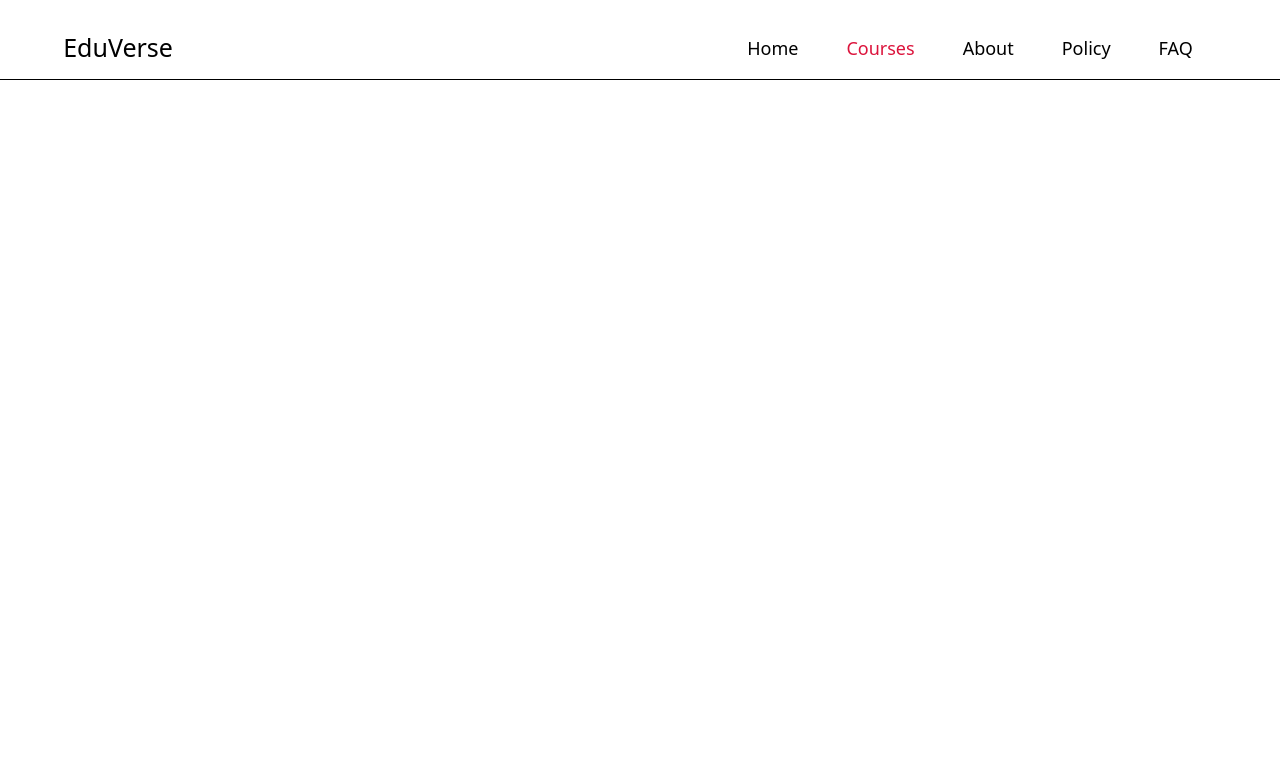
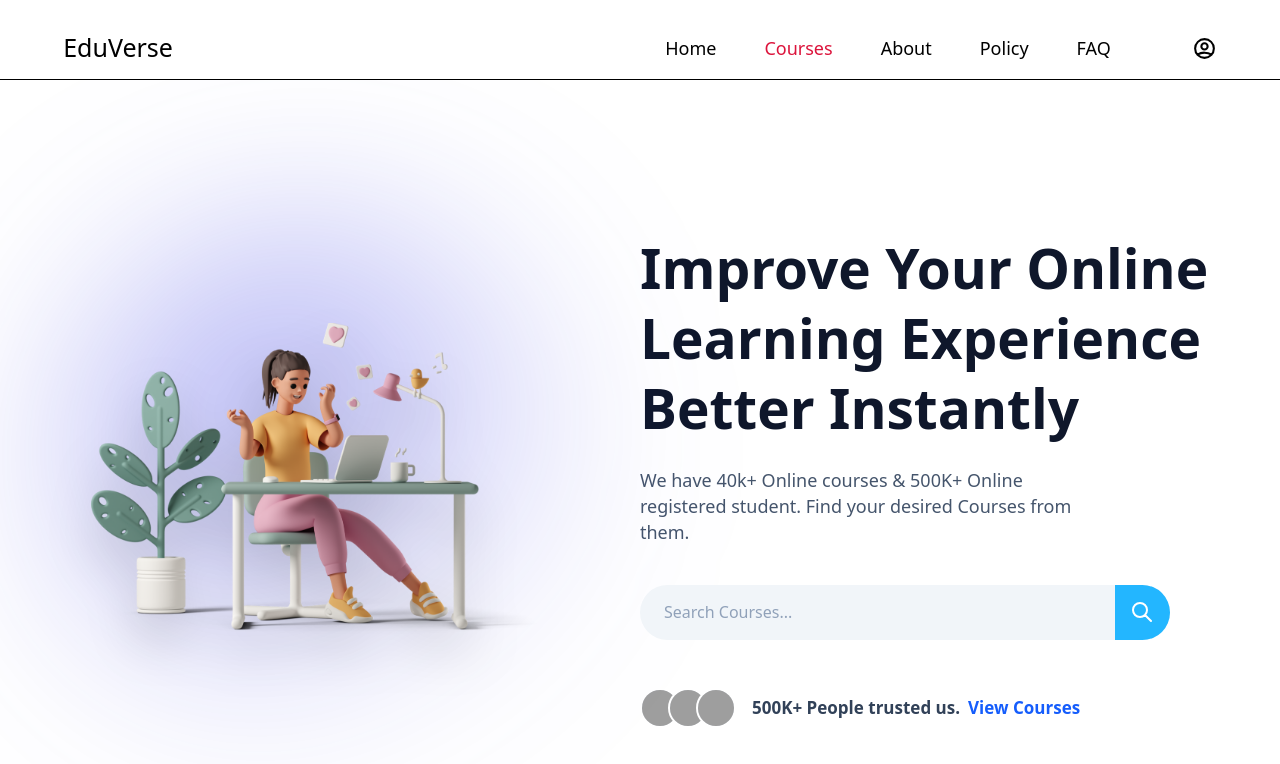
Before and after one commit to fahimx51/eduverse-lms, a Next.js app in the folder client/: page / in a window 1280 px wide. Shown: the top 764 px of the page. Built offline with nearby package versions, Linux system fonts and the light colour scheme; grey boxes are pictures that could not be loaded.

Commit message:
feat: add Hero and ThemeSwitcher components, enhance Header with mobile sidebar and theme toggle

```diff
--- a/client/app/components/Header.tsx
+++ b/client/app/components/Header.tsx
@@ -2,6 +2,8 @@
 import Link from 'next/link';
 import React, { useState } from 'react'
 import NavItems from '../utils/NavItems';
+import ThemeSwitcher from '../utils/ThemeSwitcher';
+import { HiOutlineMenuAlt3, HiOutlineUserCircle } from "react-icons/hi"
 
 type Props = {
     open: boolean;
@@ -23,6 +25,13 @@ export default function Header({ open, setOpen, activeItem }: Props) {
         });
     }
 
+    const handleClose = (e: React.MouseEvent) => {
+        const target = e.target as HTMLElement;
+        if (target.id === "screen") {
+            setOpenSidebar(false);
+        }
+    }
+
     return (
         <div className='w-full relative'>
             <div className={`${active ? "dark:bg-opacity-50 dark:bg-gradient-to-b dark:from-gray-900 dark:to-black fixed top-0 left-0 w-full h-[80px] z-[80] border-b dark:border-[#ffffff1c] shadow-xl transition duration-500" : "w-full border-b dark:border-[#ffffff1c] h-[80px] z-[80] dark:shadow "}`}>
@@ -38,9 +47,51 @@ export default function Header({ open, setOpen, activeItem }: Props) {
                                 activeItem={activeItem}
                                 isMobile={false}
                             />
+                            <ThemeSwitcher />
+
+                            {/* Only for Mobile */}
+                            <div className='800px:hidden'>
+                                <HiOutlineMenuAlt3
+                                    size={25}
+                                    className='cursor-pointer dark:text-white text-black'
+                                    onClick={() => setOpenSidebar(true)}
+                                />
+                            </div>
+
+                            <HiOutlineUserCircle
+                                size={25}
+                                className='hidden 800px:block cursor-pointer dark:text-white text-black'
+                                onClick={() => setOpen(true)}
+                            />
                         </div>
                     </div>
                 </div>
+
+                {/* mobile sidebar */}
+                {
+                    openSidebar && (
+                        <div
+                            className='fixed w-full h-screen top-0 left-0 z-[99999] dark:bg-[unset] bg-[#00000024]'
+                            onClick={handleClose}
+                            id="screen"
+                        >
+
+                            <div className='w-[70%] fixed z-[99999] h-screen bg-white dark:bg-slate-900/90 backdrop-blur-sm top-0 right-0'>
+                                <NavItems
+                                    activeItem={activeItem}
+                                    isMobile={true}
+                                />
+                                <HiOutlineUserCircle
+                                    size={25}
+                                    className='cursor-pointer ml-5 my-2 dark:text-white text-black'
+                                    onClick={() => setOpen(true)}
+                                />
+                                <p className='absolute bottom-2 text-[16px] px-2 pl-5 text-black dark:text-white'>Copyright © 2026 EduVerse</p>
+                            </div>
+
+                        </div>
+                    )
+                }
             </div>
         </div>
     )
--- /dev/null
+++ b/client/app/components/Hero.tsx
@@ -0,0 +1,91 @@
+'use client';
+import React, { useState } from 'react';
+import Image from 'next/image';
+import Link from 'next/link';
+import { HiOutlineSearch } from 'react-icons/hi';
+
+type Props = {}
+
+export default function Hero({ }: Props) {
+    const [searchQuery, setSearchQuery] = useState('');
+
+    const handleSearch = (e: React.FormEvent) => {
+        e.preventDefault();
+    };
+
+    return (
+        // Added h-screen for mobile and overflow-hidden to kill the scrollbar
+        <div className='w-full flex items-center h-screen bg-white dark:bg-black transition-colors duration-300 overflow-hidden'>
+            <div className='w-[95%] 800px:w-[92%] m-auto 800px:flex items-center justify-between'>
+
+                {/* Left Side: Hidden on Mobile to prevent page overflow */}
+                <div className='hidden 800px:flex w-[45%] items-center justify-center relative h-full'>
+                    {/* Animated background circle */}
+                    <div className='hero_animation absolute w-[90%] aspect-square rounded-full blur-[100px] z-0 opacity-60 dark:opacity-60' />
+
+                    <div className='z-[1] flex items-center justify-center'>
+                        <Image
+                            src="/hero-image.png"
+                            alt="EduVerse Hero"
+                            width={600}
+                            height={600}
+                            className='object-contain 1000px:max-w-[85%] 1500px:max-w-[95%] h-auto drop-shadow-2xl'
+                            priority
+                        />
+                    </div>
+                </div>
+
+                {/* Right Side: Content */}
+                <div className='w-full 800px:w-[50%] flex flex-col items-center 800px:items-start text-center 800px:text-left'>
+                    <h1 className='text-[32px] 400px:text-[40px] 800px:text-[45px] 1100px:text-[55px] 1500px:text-[65px] font-extrabold text-slate-900 dark:text-white font-poppins leading-[40px] 400px:leading-[50px] 800px:leading-[55px] 1100px:leading-[70px]'>
+                        Improve Your Online <br className='hidden 800px:block' /> Learning Experience <br className='hidden 800px:block' /> Better Instantly
+                    </h1>
+
+                    <p className='text-slate-600 dark:text-[#ACACAC] font-josefin font-[400] text-[16px] 800px:text-[18px] mt-6 1100px:w-[80%] leading-[26px]'>
+                        We have 40k+ Online courses & 500K+ Online registered student. Find your desired Courses from them.
+                    </p>
+
+                    {/* Search Bar with Brand-Matching Ring */}
+                    <div className='w-full 1100px:w-[90%] 1500px:w-[80%] relative mt-10 h-[55px]'>
+                        <input
+                            type="text"
+                            placeholder='Search Courses...'
+                            value={searchQuery}
+                            onChange={(e) => setSearchQuery(e.target.value)}
+                            // Ring color is now 60% opacity of your #23B6FF blue
+                            className='bg-slate-100 dark:bg-[#2c2c2c] border-none outline-none w-full h-full rounded-[50px] px-6 text-black dark:text-white font-josefin text-[16px] font-[500] placeholder:text-slate-400 dark:placeholder:text-[#808080] transition-all duration-300 focus:ring-[2px] focus:ring-[#23B6FF]/40'
+                        />
+                        <button
+                            onClick={handleSearch}
+                            className='absolute flex items-center justify-center w-[55px] h-full right-0 top-0 bg-[#23B6FF] rounded-r-[50px] cursor-pointer text-white hover:bg-[#1DA1E2] transition-colors'
+                        >
+                            <HiOutlineSearch size={24} />
+                        </button>
+                    </div>
+
+                    {/* Social Proof */}
+                    <div className='w-full flex items-center justify-center 800px:justify-start mt-12'>
+                        <div className='flex -space-x-3'>
+                            {[1, 2, 3].map((i) => (
+                                <div key={i} className='w-[40px] h-[40px] rounded-full border-[2px] border-white dark:border-black overflow-hidden bg-slate-200 dark:bg-slate-800 flex items-center justify-center'>
+                                    <img
+                                        src={`https://api.dicebear.com/8.x/avataaars/svg?seed=${i + 77}`}
+                                        alt="trusted-user"
+                                        className='w-full h-full'
+                                    />
+                                </div>
+                            ))}
+                        </div>
+                        <p className='text-slate-700 dark:text-white font-josefin text-[15px] 1100px:text-[17px] ml-4 font-[600]'>
+                            500K+ People trusted us.
+                            <Link href="/courses" className='text-blue-600 dark:text-[#32FF57] ml-2 font-[600] hover:underline'>
+                                View Courses
+                            </Link>
+                        </p>
+                    </div>
+                </div>
+
+            </div>
+        </div>
+    );
+}
--- a/client/app/globals.css
+++ b/client/app/globals.css
@@ -18,6 +18,8 @@
   --breakpoint-800px: 800px;
   --breakpoint-400px: 400px;
 }
+
+@custom-variant dark (&:where(.dark, .dark *));
 
 .hero_animation {
   background-image: linear-gradient(147.92deg, hsla(239, 76%, 53%, 0.456) 10.41%, hsla(0, 0%, 100%, 0) 89.25%);
--- a/client/app/layout.tsx
+++ b/client/app/layout.tsx
@@ -23,7 +23,7 @@ export default function RootLayout({
   return (
     <html lang="en" suppressHydrationWarning>
       <body
-        className={`${poppins.variable} ${josefin.variable} antialiased !bg-white dark:bg-gradient-to-b dark:from-gray-900 dark:to-black duration-300 bg-no-repeat`}
+        className={`${poppins.variable} ${josefin.variable} antialiased bg-white text-black dark:bg-gradient-to-b dark:from-gray-900 dark:to-black duration-300 bg-no-repeat`}
       >
         <ThemeProvider
           attribute="class"
--- a/client/app/page.tsx
+++ b/client/app/page.tsx
@@ -3,6 +3,7 @@
 import React, { useState } from 'react'
 import Heading from './utils/Heading'
 import Header from './components/Header';
+import Hero from './components/Hero';
 
 interface Props {
   data: string;
@@ -11,13 +12,23 @@ interface Props {
 export default function Page(props: Props) {
   const [open, setOpen] = useState(false);
   const [activeItem, setActiveItem] = useState(1);
+
   return (
-    <div>
-      <Heading title="EduVerse"
+    // Added h-screen and overflow-hidden here to lock the viewport
+    <div className="w-full h-screen overflow-hidden bg-white dark:bg-black">
+      <Heading
+        title="EduVerse"
         description="Elearning platform for students to learn and get help from teachers"
-        keywords="Programming, Web Development, Machine Learning, MERN Stack" />
+        keywords="Programming, Web Development, Machine Learning, MERN Stack"
+      />
 
       <Header open={open} setOpen={setOpen} activeItem={activeItem} />
+
+      {/*
+          Ensure your Hero component inside is using
+          h-[calc(100vh-80px)] to fit perfectly
+      */}
+      <Hero />
     </div>
   )
 }
--- /dev/null
+++ b/client/app/utils/ThemeSwitcher.tsx
@@ -0,0 +1,35 @@
+'use client'
+import { useTheme } from 'next-themes';
+import React, { useEffect, useState } from 'react'
+import { BiMoon, BiSun } from "react-icons/bi"
+
+export default function ThemeSwitcher() {
+    const [mounted, setMounted] = useState(false);
+    const { theme, setTheme } = useTheme();
+
+    useEffect(() => setMounted(true), []);
+
+    if (!mounted) return null;
+
+    return (
+        <div className='flex items-center justify-center mx-4'>
+            {
+                theme === "light" ? (
+                    <BiMoon
+                        className='cursor-pointer'
+                        fill='black'
+                        size={25}
+                        onClick={() => setTheme("dark")}
+                    />
+                ) : (
+                    <BiSun
+                        className='cursor-pointer'
+                        fill='white'
+                        size={25}
+                        onClick={() => setTheme("light")}
+                    />
+                )
+            }
+        </div>
+    )
+}
--- a/client/package.json
+++ b/client/package.json
@@ -12,7 +12,8 @@
     "next": "16.2.4",
     "next-themes": "^0.4.6",
     "react": "19.2.4",
-    "react-dom": "19.2.4"
+    "react-dom": "19.2.4",
+    "react-icons": "^5.6.0"
   },
   "devDependencies": {
     "@tailwindcss/postcss": "^4",
```
Also changed, not shown: client/app/utils/Heading.tsx (+3 -5 lines), client/app/utils/NavItems.tsx (+6 -3 lines), client/public/hero-image.png (added), 1 other file (tests, documents, lock files or other folders).
